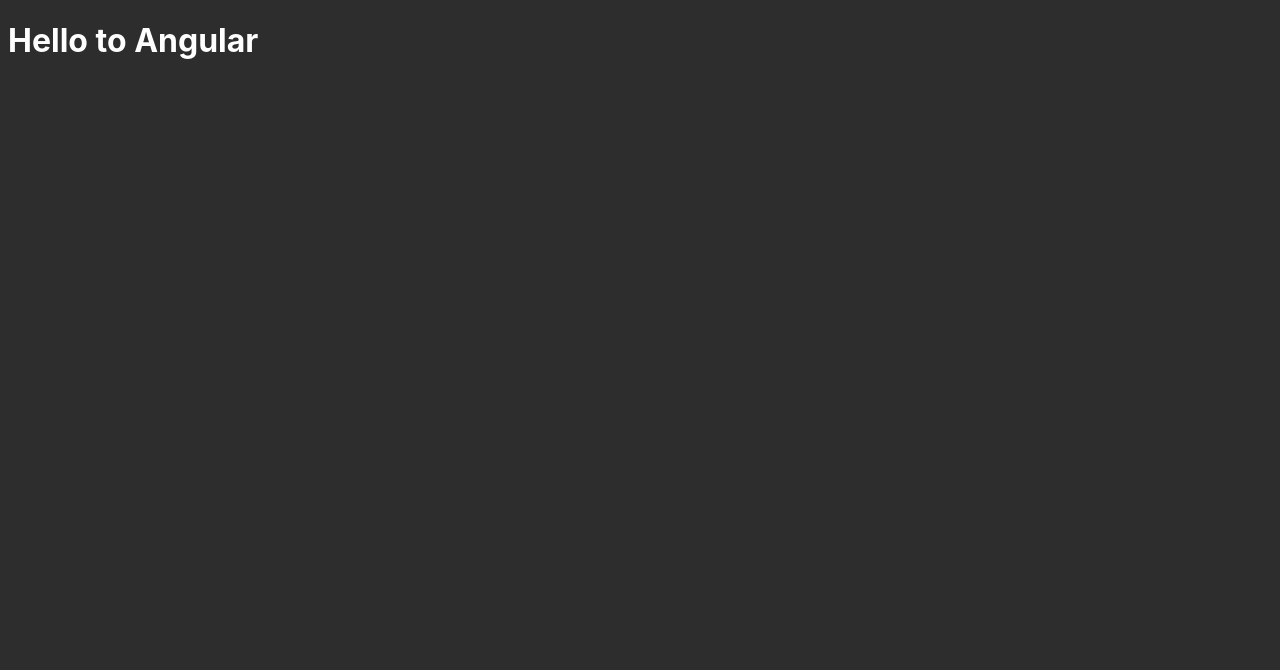
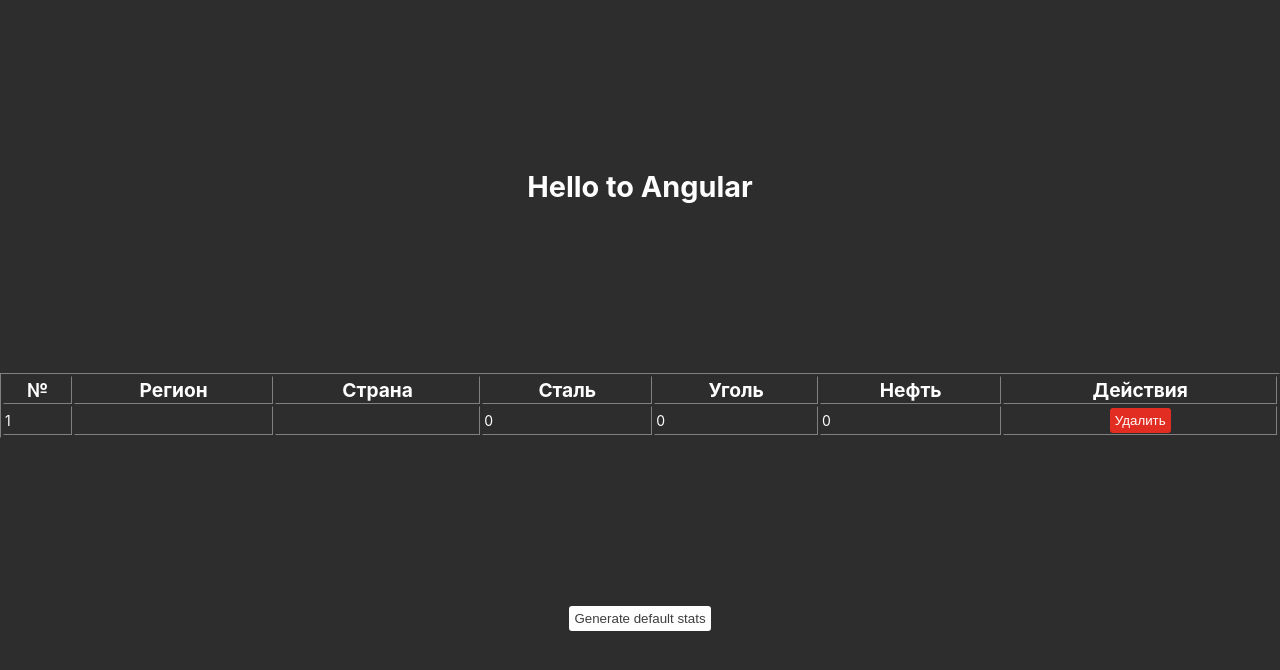
Before and after one commit to AntonGorban/donnu-csv-practice, an Angular app: page / in a window 1280 px wide. Shown: the top 670 px of the page. Built offline with nearby package versions, Linux system fonts and the light colour scheme.

Commit message:
feature: view data

```diff
--- a/src/app/app.component.html
+++ b/src/app/app.component.html
@@ -1 +1,37 @@
-<h1>Hello to Angular</h1>
+<section>
+  <div id="title">
+    <h1>Hello to Angular</h1>
+  </div>
+
+  <div id="content">
+    <table border="1">
+      <thead>
+        <tr>
+          <th>№</th>
+          <th>Регион</th>
+          <th>Страна</th>
+          <th>Сталь</th>
+          <th>Уголь</th>
+          <th>Нефть</th>
+          <th>Действия</th>
+        </tr>
+      </thead>
+
+      <tbody>
+        <tr *ngFor="let statsItem of stats.stats; let idx = index">
+          <td>{{ idx + 1 }}</td>
+          <td>{{ statsItem.country.region }}</td>
+          <td>{{ statsItem.country.country }}</td>
+          <td>{{ statsItem.products.steel }}</td>
+          <td>{{ statsItem.products.coal }}</td>
+          <td>{{ statsItem.products.oil }}</td>
+          <td class="center"><button class="danger">Удалить</button></td>
+        </tr>
+      </tbody>
+    </table>
+  </div>
+
+  <div id="ulils">
+    <button (click)="setDefaultData()">Generate default stats</button>
+  </div>
+</section>
--- a/src/app/app.component.scss
+++ b/src/app/app.component.scss
@@ -0,0 +1,33 @@
+section {
+  display: flex;
+  flex-direction: column;
+  height: 100vh;
+  align-items: center;
+  justify-content: space-evenly;
+}
+
+#title {
+  h1 {
+    margin: 0;
+    padding: 0;
+    font-size: 1.8rem;
+  }
+}
+
+#content {
+  width: 100%;
+
+  table {
+    width: 100%;
+
+    thead {
+      text-align: center;
+      font-weight: 700;
+      font-size: 1.2rem;
+    }
+
+    td.center {
+      text-align: center;
+    }
+  }
+}
--- a/src/styles.scss
+++ b/src/styles.scss
@@ -9,9 +9,26 @@
   --dark-black: #2d2d2d;
   --black: #3d3d3d;
   --white: #fefefe;
+  --red: #e22e22;
 }
 
 body {
-  background: var(--dark-black);
+  background-color: var(--dark-black);
+  color: var(--white);
+  margin: 0;
+  padding: 0;
+  font-size: 14px;
+}
+
+button {
+  border: none;
+  padding: 5px;
+  border-radius: 3px;
+  background-color: var(--white);
+  color: var(--black);
+}
+
+button.danger {
+  background-color: var(--red);
   color: var(--white);
 }
```
